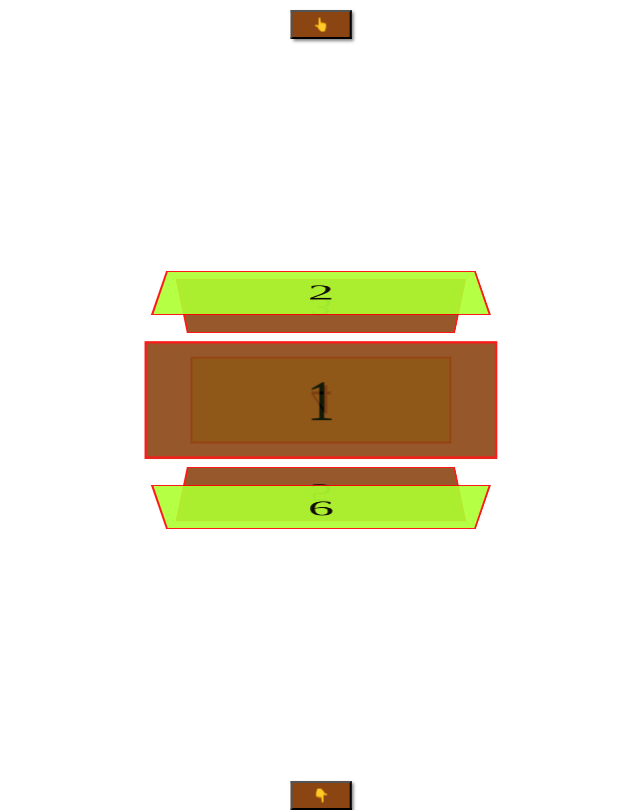
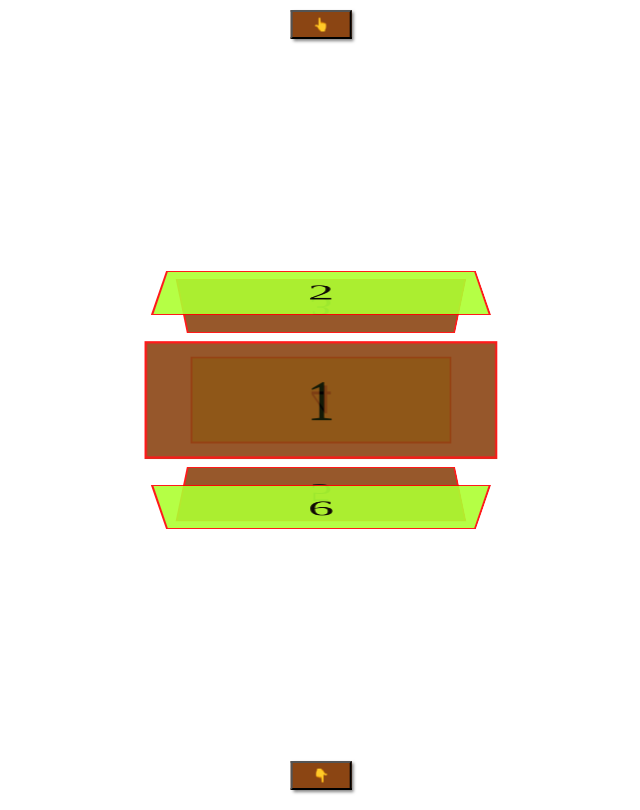
Before and after one commit to losrobbos/360-degree-slider, a website: page index.html in a window 1280 px wide. Shown: the whole page, without its empty margins (319-959 px from the left). Drawn offline with Linux system fonts and the light colour scheme.

Commit message:
Bottom button placement fix

```diff
--- a/index.html
+++ b/index.html
@@ -65,7 +65,7 @@
     }
 
     button.down {
-      bottom: -10px;
+      bottom: 10px;
     }
   </style>
 </head>
```
Also changed, not shown: package.json (added, +12 -0 lines).
